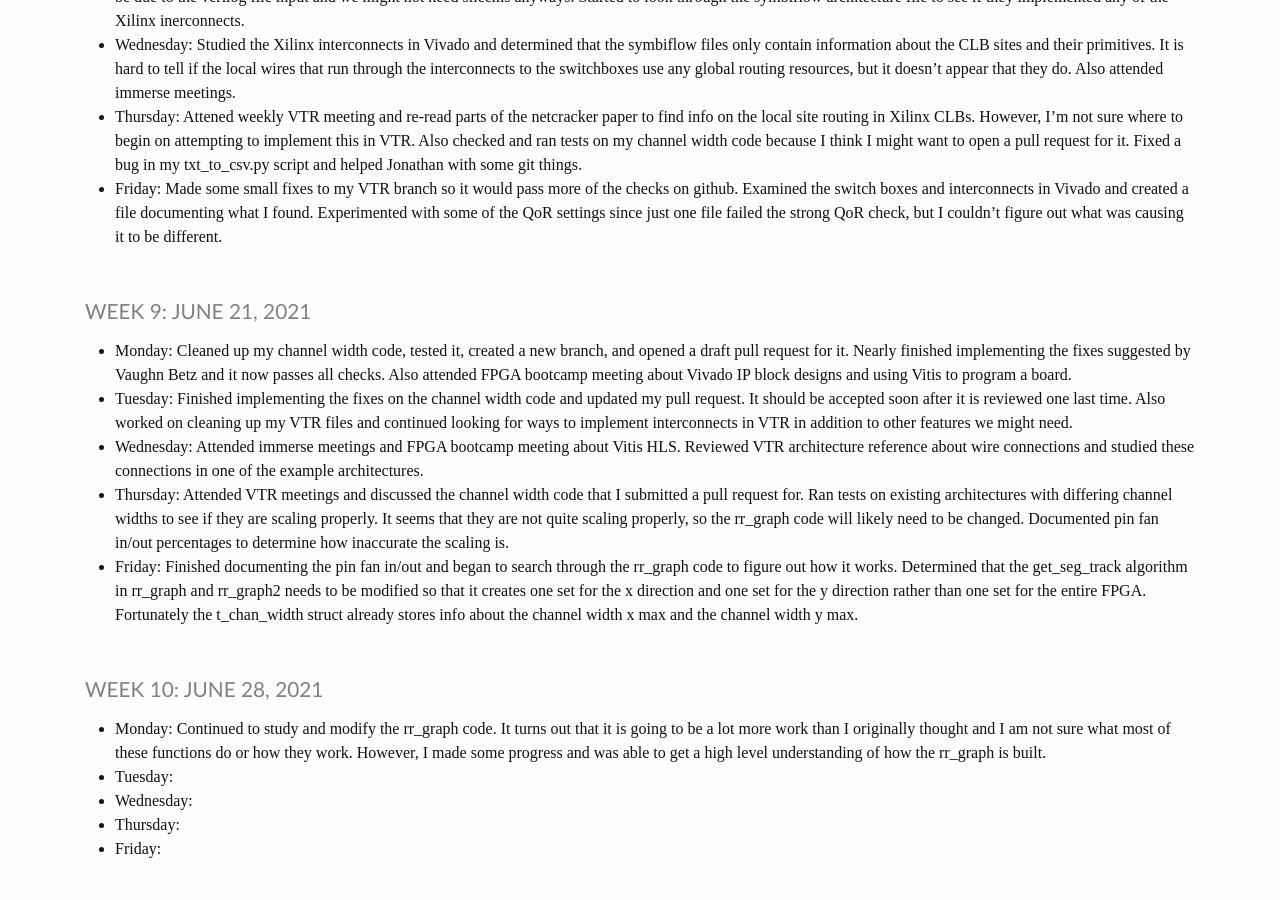
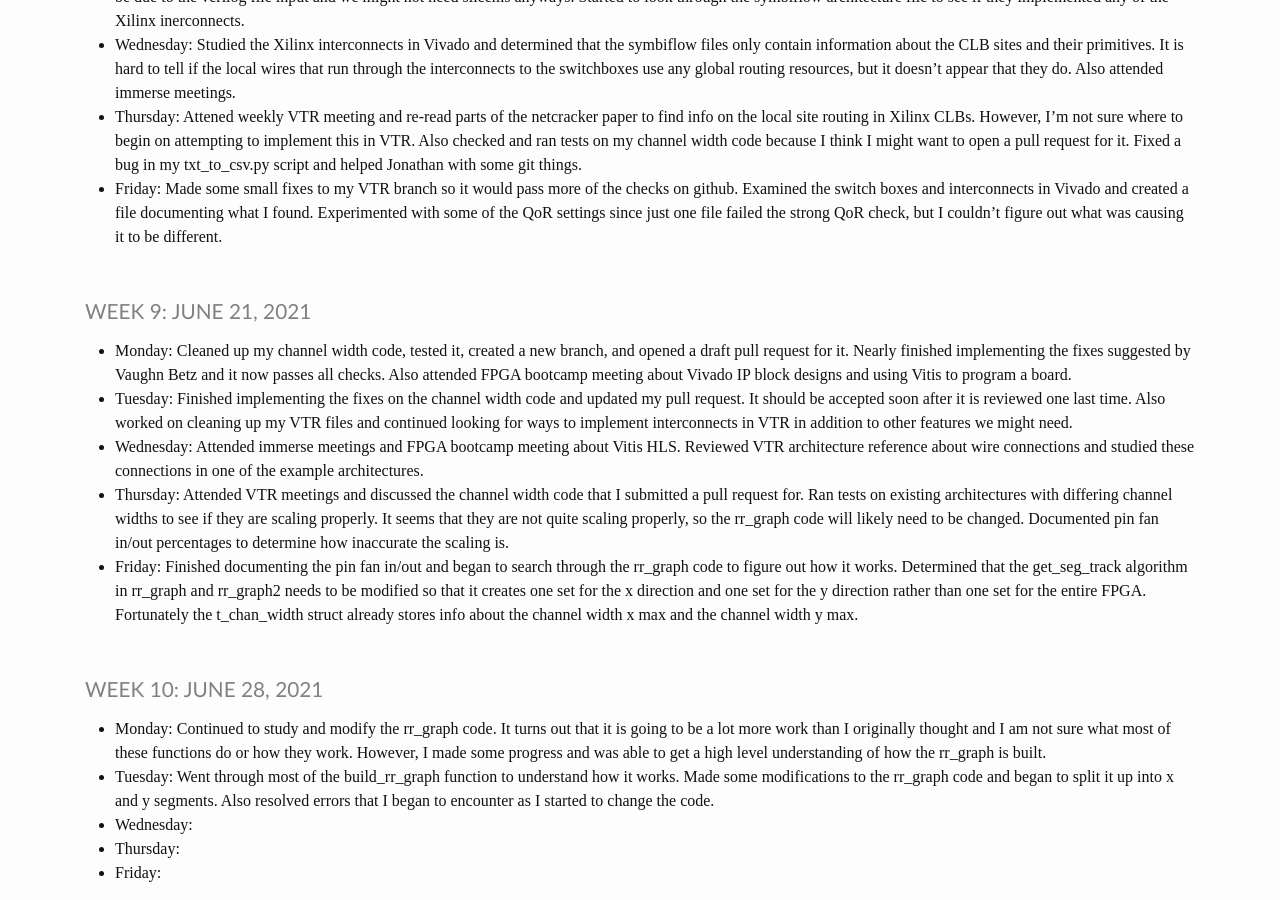
Before and after one commit to heinerb1/heinerb1.github.io, a Jekyll site: the page built from _pages/log.md, in a window 1280 px wide and 900 px high, scrolled down 2515 px. Built offline with Jekyll 4.4.1, drawn with Linux system fonts in a browser that asks for light colours; before the commit the page ends 3391 px from its top, so only the background shows below that.

Commit message:
6/29 Update

```diff
--- a/_pages/log.md
+++ b/_pages/log.md
@@ -161,7 +161,9 @@ title: IMMERSE Log
 * **Monday**: Continued to study and modify the rr_graph code. It turns out that it is going to be a lot more work than
               I originally thought and I am not sure what most of these functions do or how they work. However, I made
               some progress and was able to get a high level understanding of how the rr_graph is built.
-* **Tuesday**:
+* **Tuesday**: Went through most of the build_rr_graph function to understand how it works. Made some modifications
+               to the rr_graph code and began to split it up into x and y segments. Also resolved errors that I began
+               to encounter as I started to change the code.
 * **Wednesday**:
 * **Thursday**:
 * **Friday**:
```
